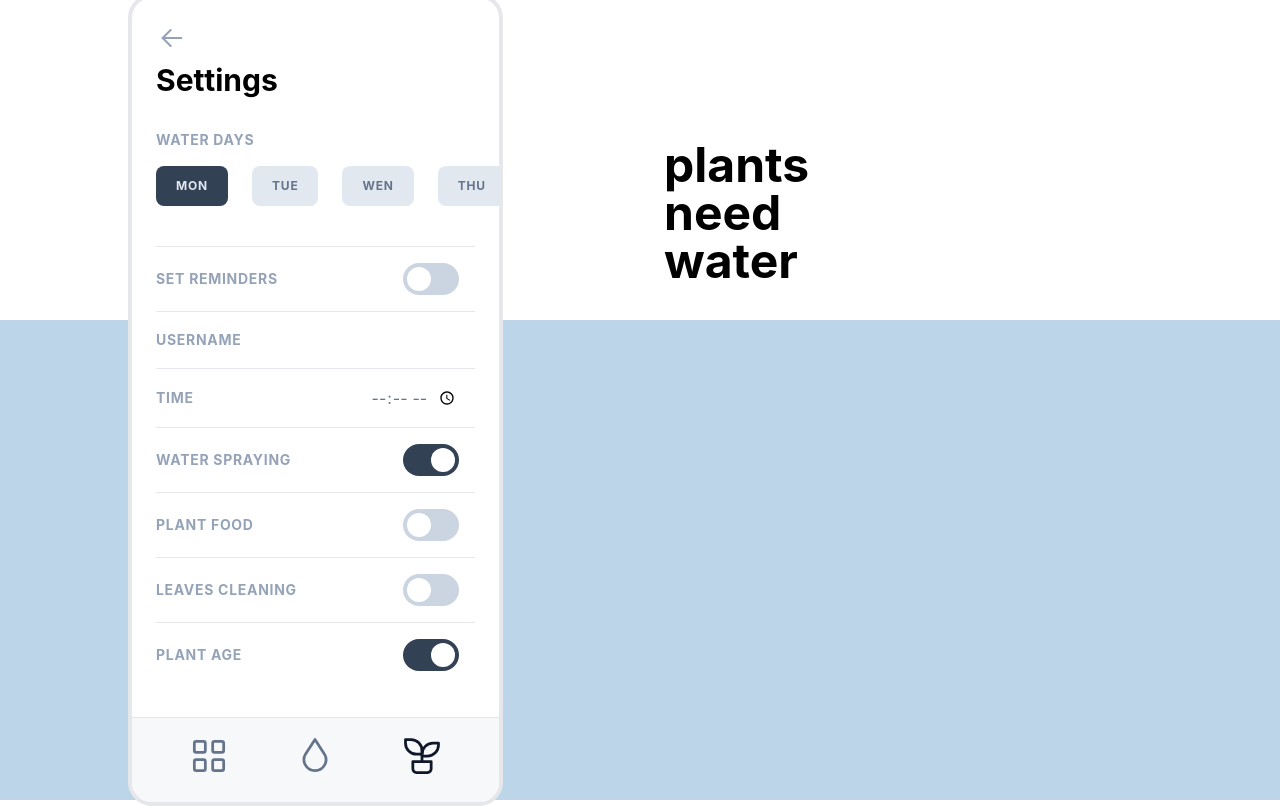
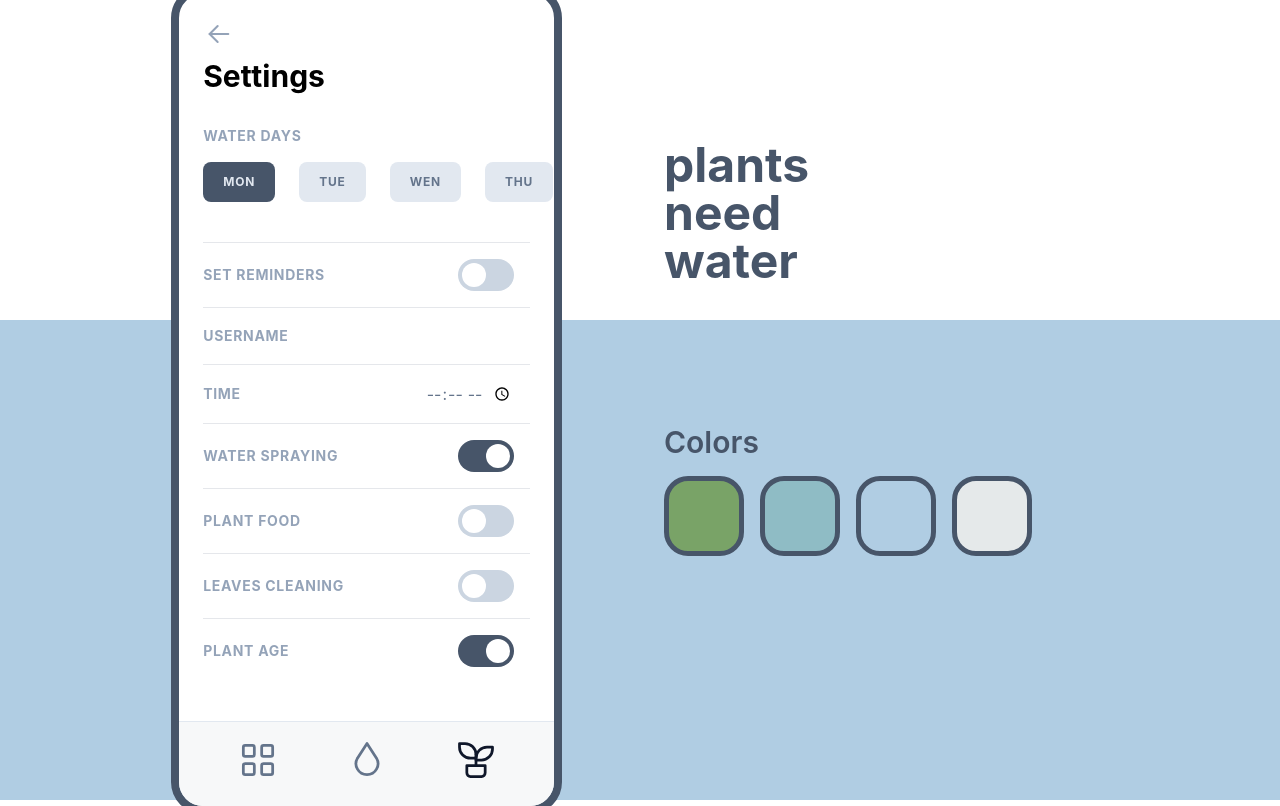
Before and after one commit to IlyaSmagin/waterplant, a Next.js app: page /settings in a window 1280 px wide. Built offline with nearby package versions, Linux system fonts and the light colour scheme.

Commit message:
[added] color pallete for presentation

```diff
--- a/pages/_app.js
+++ b/pages/_app.js
@@ -18,14 +18,23 @@ function MyApp({ Component, pageProps }) {
       </Head>
       <aside className="hidden lg:grid w-screen h-screen absolute -z-10 grid-cols-4 grid-rows-6 gap-12">
         {" "}
-        <h1 className="col-start-3 row-start-2 font-bold text-5xl">
+        <h1 className="col-start-3 row-start-2 font-bold text-5xl text-slate-600">
           plants
           <br />
           need
           <br /> water
         </h1>{" "}
+        <section className="col-start-3 row-start-4 col-span-2 font-semibold text-3xl text-slate-600">
+          <h2 className="mb-4">Colors</h2>
+          <div className="flex flex-row gap-4 flex-start items-center">
+            <div className="w-20 h-20 rounded-3xl border-[5px] border-slate-600 bg-[#79a367] "></div>
+            <div className="w-20 h-20 rounded-3xl border-[5px] border-slate-600 bg-[#8fbcc5] "></div>
+            <div className="w-20 h-20 rounded-3xl border-[5px] border-slate-600 bg-[#b0cde3]"></div>
+            <div className="w-20 h-20 rounded-3xl border-[5px] border-slate-600 bg-[#e5e9ea] "></div>
+          </div>
+        </section>
       </aside>
-      <div className="w-full h-full lg:w-[375px] lg:h-[812px] absolute isolate lg:left-[10vw] lg:inset-y-0 lg:my-auto bg-white lg:border-4 lg:rounded-3xl lg:overflow-hidden">
+      <div className="w-full h-full lg:w-[375px] lg:h-[812px] absolute isolate lg:left-[14vw] lg:inset-y-0 lg:my-auto bg-white lg:outline lg:outline-8 lg:outline-slate-600 lg:rounded-3xl lg:overflow-hidden">
         <main className="pb-20 h-screen lg:h-full overflow-y-auto relative scroll-thin">
           <Component {...pageProps} />
         </main>
--- a/pages/components/elements.js
+++ b/pages/components/elements.js
@@ -33,11 +33,11 @@ export default function Elements() {
             id="water"
             name="hosting"
             value="water"
-            className="peer/water checked:w-1.5 checked:h-1.5 bg-slate-700 -bottom-1 absolute w-0 h-0 rounded-full appearance-none"
+            className="peer/water checked:w-1.5 checked:h-1.5 bg-slate-600 -bottom-1 absolute w-0 h-0 rounded-full appearance-none"
           />
           <label
             for="water"
-            className="peer-checked/water:text-slate-700 peer-checked/water:font-bold text-slate-500 flex items-center justify-between w-full p-3 cursor-pointer"
+            className="peer-checked/water:text-slate-600 peer-checked/water:font-bold text-slate-500 flex items-center justify-between w-full p-3 cursor-pointer"
           >
             <div class="block">
               <div class="w-full">Water</div>
@@ -50,11 +50,11 @@ export default function Elements() {
             id="size"
             name="hosting"
             value="size"
-            className="peer/size checked:w-1.5 checked:h-1.5 bg-slate-700 -bottom-1 absolute w-0 h-0 rounded-full appearance-none"
+            className="peer/size checked:w-1.5 checked:h-1.5 bg-slate-600 -bottom-1 absolute w-0 h-0 rounded-full appearance-none"
           />
           <label
             for="size"
-            className="peer-checked/size:text-slate-700 peer-checked/size:font-bold text-slate-500 flex items-center justify-between w-full p-3 cursor-pointer"
+            className="peer-checked/size:text-slate-600 peer-checked/size:font-bold text-slate-500 flex items-center justify-between w-full p-3 cursor-pointer"
           >
             <div class="block">
               <div class="w-full">Size</div>
@@ -67,11 +67,11 @@ export default function Elements() {
             id="difficulty"
             name="hosting"
             value="difficulty"
-            className="peer/difficulty checked:w-1.5 checked:h-1.5 bg-slate-700 -bottom-1 absolute w-0 h-0 rounded-full appearance-none"
+            className="peer/difficulty checked:w-1.5 checked:h-1.5 bg-slate-600 -bottom-1 absolute w-0 h-0 rounded-full appearance-none"
           />
           <label
             for="difficulty"
-            className="peer-checked/difficulty:text-slate-700 peer-checked/difficulty:font-bold text-slate-500 flex items-center justify-between w-full p-3 cursor-pointer"
+            className="peer-checked/difficulty:text-slate-600 peer-checked/difficulty:font-bold text-slate-500 flex items-center justify-between w-full p-3 cursor-pointer"
           >
             <div class="block">
               <div class="w-full">Difficulty</div>
@@ -84,11 +84,11 @@ export default function Elements() {
             id="light"
             name="hosting"
             value="light"
-            className="peer/light checked:w-1.5 checked:h-1.5 bg-slate-700 -bottom-1 absolute w-0 h-0 rounded-full appearance-none"
+            className="peer/light checked:w-1.5 checked:h-1.5 bg-slate-600 -bottom-1 absolute w-0 h-0 rounded-full appearance-none"
           />
           <label
             for="light"
-            className="peer-checked/light:text-slate-700 peer-checked/light:font-bold text-slate-500 flex items-center justify-between w-full p-3 cursor-pointer"
+            className="peer-checked/light:text-slate-600 peer-checked/light:font-bold text-slate-500 flex items-center justify-between w-full p-3 cursor-pointer"
           >
             <div class="block">
               <div class="w-full">Light</div>
--- a/pages/settings.js
+++ b/pages/settings.js
@@ -105,7 +105,7 @@ export default function Collection() {
                 onClick={() => toggleDay(index)}
                 className={`px-5 py-3 rounded-lg uppercase text-xs font-bold mr-6 flex justify-center items-center first:ml-6 transition-colors ${
                   day.isSet
-                    ? "bg-slate-700 text-slate-200"
+                    ? "bg-slate-600 text-slate-200"
                     : "bg-slate-200 text-slate-500"
                 }`}
               >
--- a/pages/settings/settingsItem.js
+++ b/pages/settings/settingsItem.js
@@ -28,7 +28,7 @@ export default function SettingsItem({
                 checked={state}
                 onChange={() => onChange(children, !state)}
               />
-              <div className="block h-8 w-14 rounded-full bg-slate-300 peer-checked:bg-slate-700 transition-colors"></div>
+              <div className="block h-8 w-14 rounded-full bg-slate-300 peer-checked:bg-slate-600 transition-colors"></div>
               <div className="peer-checked:translate-x-full absolute left-1 top-1 h-6 w-6 rounded-full bg-white transition"></div>
             </div>
           </label>
--- a/pages/water/waterAbout.js
+++ b/pages/water/waterAbout.js
@@ -77,7 +77,7 @@ export default function WaterAbout({
           />
         </div>
         <div className="flex flex-row flex-nowrap w-fit justify-center mt-4">
-          <div className="text-slate-700 text-sm font-semibold">
+          <div className="text-slate-600 text-sm font-semibold">
             {plant.description}
           </div>
         </div>
--- a/styles/globals.css
+++ b/styles/globals.css
@@ -26,8 +26,8 @@ aside {
     to bottom,
     white,
     white 40%,
-    #bdd5e8 40%,
-    #bdd5e8
+    #b0cde3 40%,
+    #b0cde3
   );
 }
 * {
```
